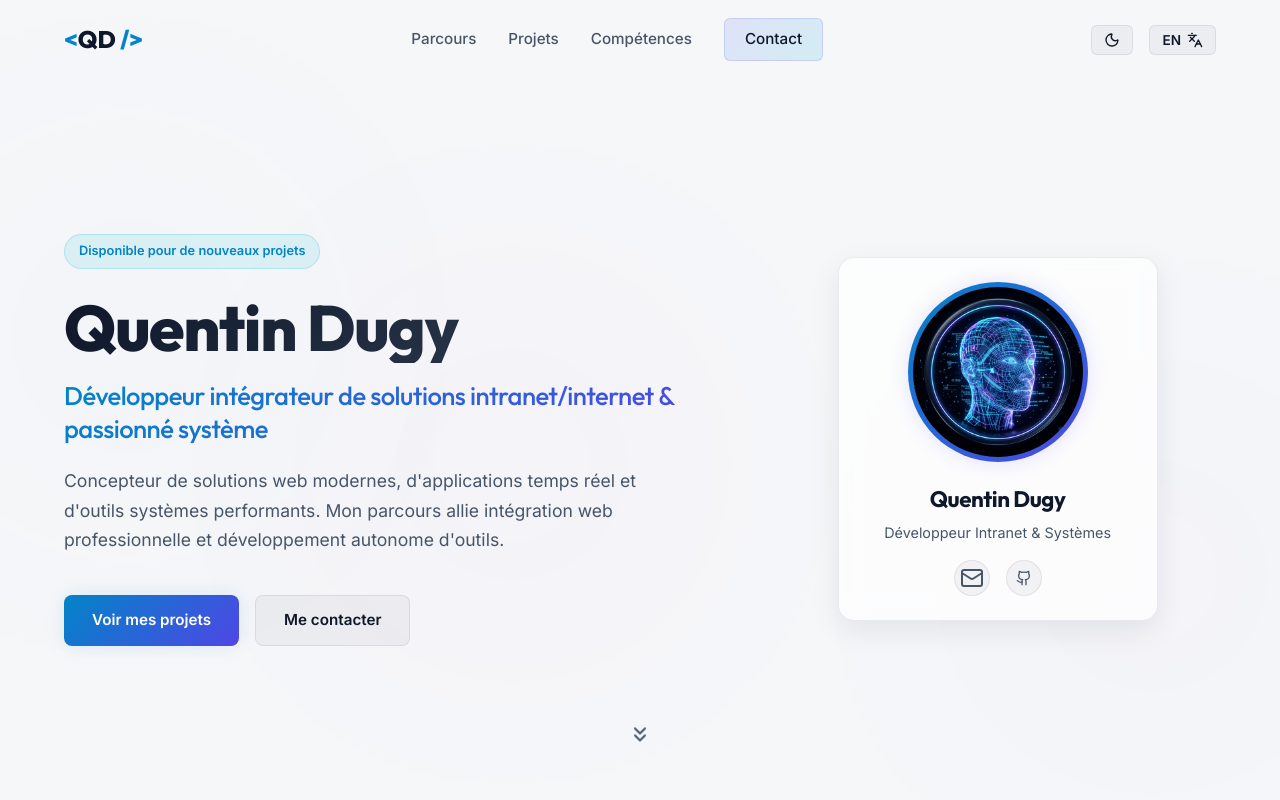
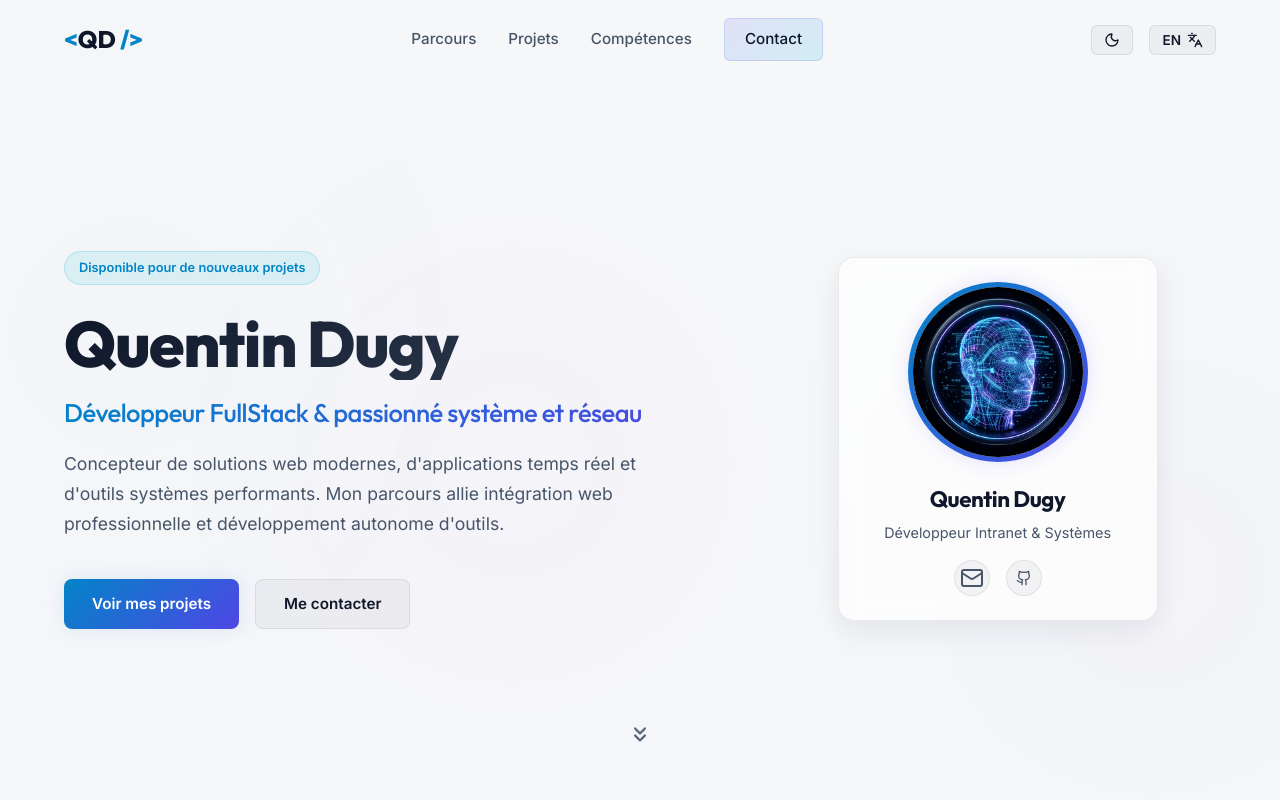
Before and after one commit to DugyQuentin/portfolio, a plain HTML site: page index.html in a window 1280 px wide. Shown: the top 800 px of the page. Drawn offline with nearby package versions, Linux system fonts and the light colour scheme.

Commit message:
Update hero subtitle to FullStack Developer

```diff
--- a/app.js
+++ b/app.js
@@ -14,7 +14,7 @@ const i18n = {
 
     // Hero
     "hero-badge": "Disponible pour de nouveaux projets",
-    "hero-subtitle": "Développeur intégrateur de solutions intranet/internet & passionné système",
+    "hero-subtitle": "Développeur FullStack & passionné système et réseau",
     "hero-desc": "Concepteur de solutions web modernes, d'applications temps réel et d'outils systèmes performants. Mon parcours allie intégration web professionnelle et développement autonome d'outils.",
     "hero-cta-projects": "Voir mes projets",
     "hero-cta-contact": "Me contacter",
@@ -87,7 +87,7 @@ const i18n = {
 
     // Hero
     "hero-badge": "Available for new opportunities",
-    "hero-subtitle": "Intranet/internet solutions integrator & systems enthusiast",
+    "hero-subtitle": "FullStack Developer & systems and network enthusiast",
     "hero-desc": "Designer of modern web solutions, real-time applications, and high-performance systems utilities. My journey blends professional web integration with self-taught engineering of tools.",
     "hero-cta-projects": "View My Projects",
     "hero-cta-contact": "Contact Me",
--- a/index.html
+++ b/index.html
@@ -112,7 +112,7 @@
             Quentin Dugy
           </h1>
           <h2 class="hero-subtitle" data-i18n="hero-subtitle">
-            Développeur intégrateur de solutions intranet/internet &amp; passionné système
+            Développeur FullStack &amp; passionné système et réseau
           </h2>
           <p class="hero-description" data-i18n="hero-desc">
             Concepteur de solutions web modernes, d'applications temps réel et d'outils systèmes performants. Mon
```
